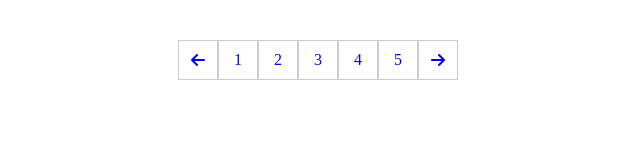
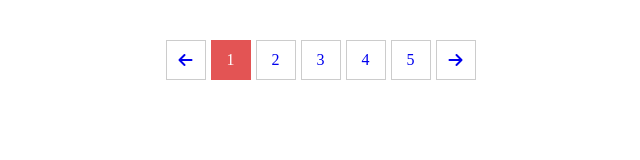
Before and after one commit to nhu220840/HTML-CSS, a plain HTML site: page Project2/index.html in a window 1280 px wide. Shown: the whole page, without its empty margins (322-962 px from the left). Drawn offline with Linux system fonts and the light colour scheme.

Commit message:
done project 2 - create pagination

```diff
--- a/Project2/index.html
+++ b/Project2/index.html
@@ -18,7 +18,7 @@
             </li>
 
             <li>
-                <a href="#">
+                <a href="#" class="active">
                     1
                 </a>
             </li>
--- a/Project2/style.css
+++ b/Project2/style.css
@@ -28,6 +28,16 @@ ul {
 /* layout */
 
 /* style detail */
+ul li {
+    margin-left: 5px;
+}
+
+ul li a:hover {
+    background: rgb(227, 84, 84);
+    border-color: rgb(227, 84, 84);
+    color: #fff;
+}
+
 ul li a {
     display: flex;
     height: 40px;
@@ -35,5 +45,12 @@ ul li a {
     border: 1px solid #ccc;
     justify-content: center;
     align-items: center;
+    transition: all .5s;
+}
+
+a.active {
+    background: rgb(227, 84, 84);
+    border-color: rgb(227, 84, 84);
+    color: #fff;
 }
 /* style detail */
```
